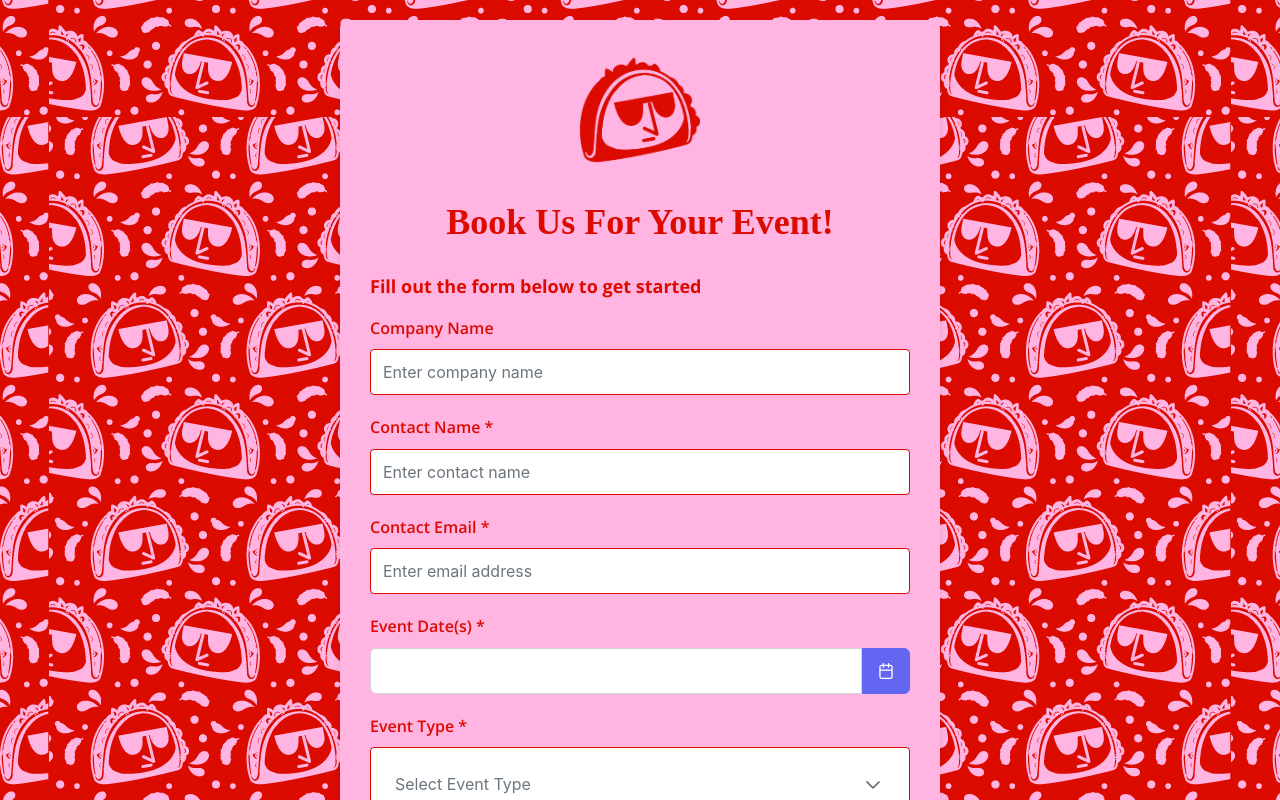
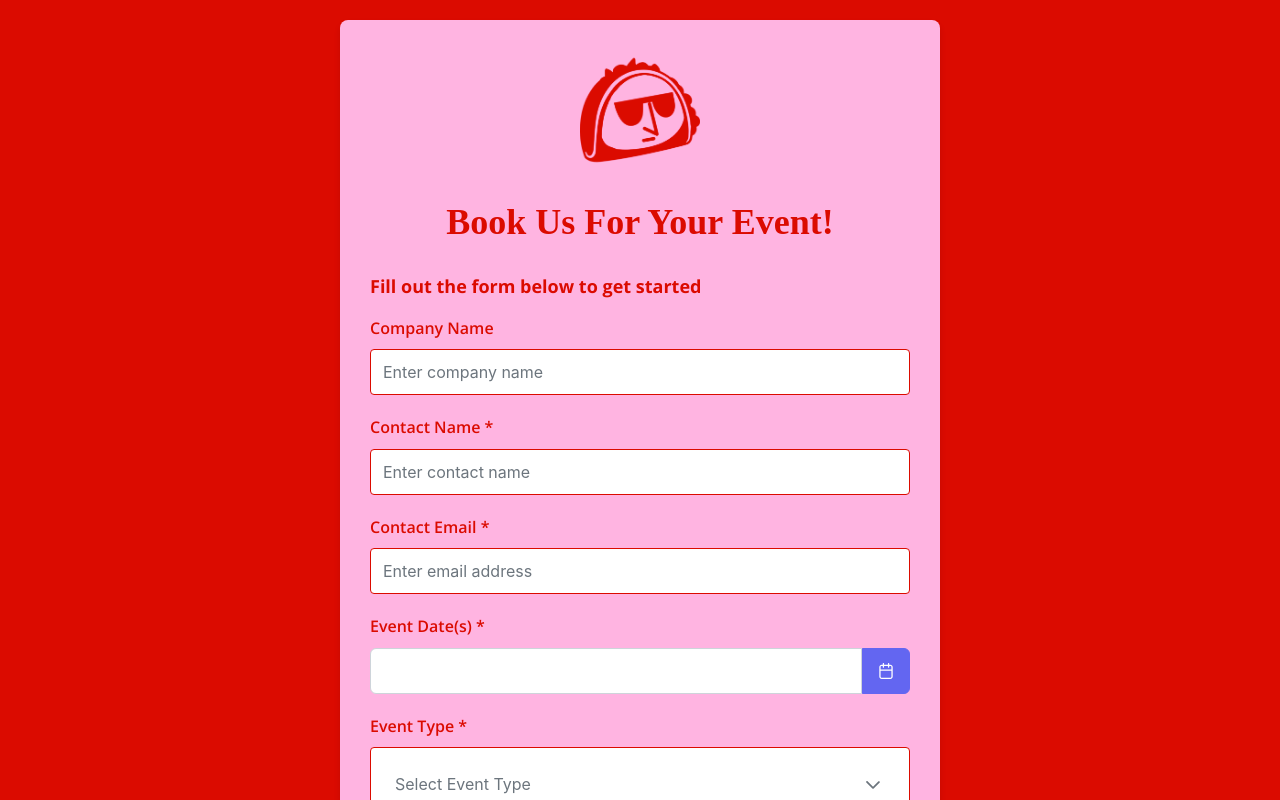
Before and after one commit to mel-saka/birriaBoss, a React (Create React App) app: page / in a window 1280 px wide. Shown: the top 800 px of the page. Built offline with nearby package versions, Linux system fonts and the light colour scheme; a web font is replaced by a local one.

Commit message:
removed Pattern

```diff
--- a/src/components/BookingForm.js
+++ b/src/components/BookingForm.js
@@ -101,7 +101,7 @@ const BookingForm = () => {
   const customStyles = {
     pageBackground: {
       backgroundColor: '#DB0B00',
-      backgroundImage: 'url(/images/Birria_Boss_pattern_TRANSPARENT-02.png)',
+      //backgroundImage: 'url(/images/Birria_Boss_pattern_TRANSPARENT-02.png)',
       backgroundRepeat: 'repeat',
       backgroundPosition: 'center',
       display: 'flex',
```
